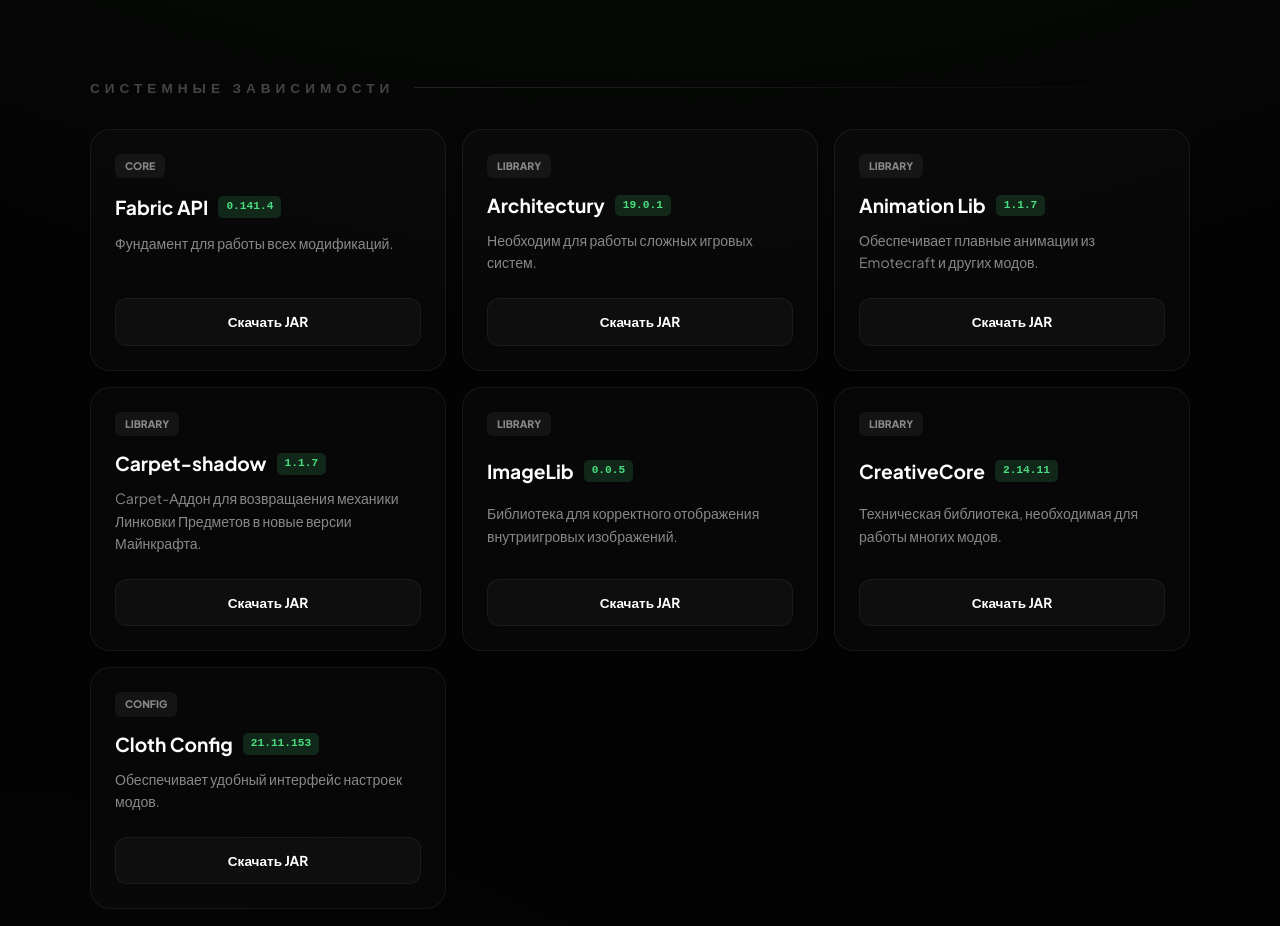
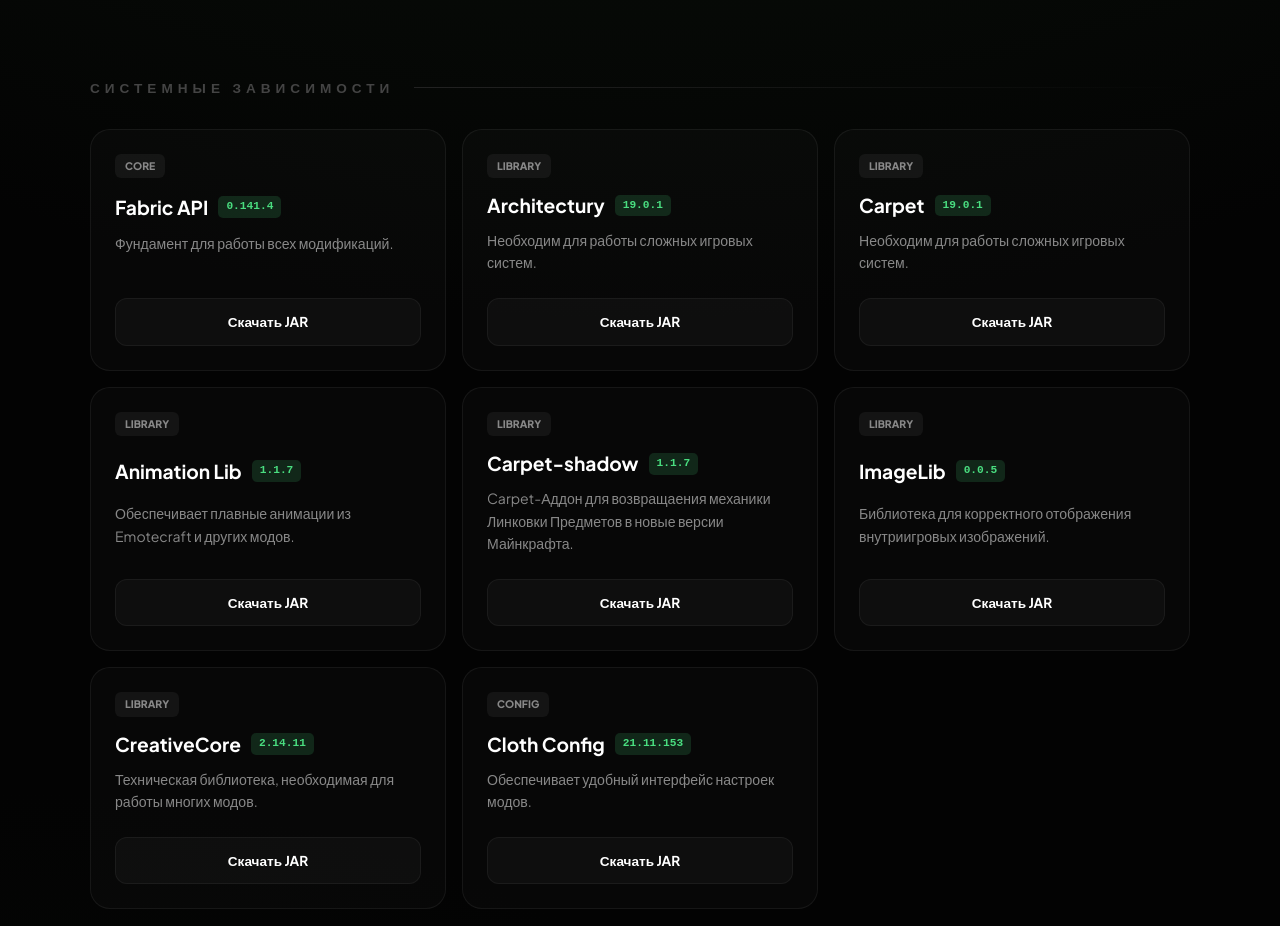
Before and after one commit to laguser/laguser.github.io, a plain HTML site: page index.html in a window 1280 px wide. Shown: the part 909-1835 px from the top of the page. Drawn offline with Linux system fonts and the light colour scheme.

Commit message:
Update index.html

```diff
--- a/index.html
+++ b/index.html
@@ -307,7 +307,7 @@
         <div class="pack-card">
             <h2>Ручная установка</h2>
             <p>Скачайте zip-архив для стандартного лаунчера.</p>
-            <a href="https://disk.yandex.ru/d/7003aNgK33BSlg" target="_blank" rel="noopener noreferrer" class="btn btn-accent">Скачать</a>
+            <a href="https://disk.yandex.ru/d/0Kt7Gg5GdccG7Q" target="_blank" rel="noopener noreferrer" class="btn btn-accent">Скачать</a>
         </div>
     </div>
 
@@ -324,6 +324,12 @@
             <div class="mod-name">Architectury <span class="mod-version">19.0.1</span></div>
             <div class="mod-desc">Необходим для работы сложных игровых систем.</div>
             <a href="https://modrinth.com/mod/architectury-api/version/19.0.1+fabric" target="_blank" rel="noopener noreferrer" class="download-link">Скачать JAR</a>
+        </div>
+        <div class="mod-card">
+            <div class="mod-tag">Library</div>
+            <div class="mod-name">Carpet <span class="mod-version">19.0.1</span></div>
+            <div class="mod-desc">Необходим для работы сложных игровых систем.</div>
+            <a href="https://modrinth.com/mod/carpet/version/1.4.194" target="_blank" rel="noopener noreferrer" class="download-link">Скачать JAR</a>
         </div>
         <div class="mod-card">
             <div class="mod-tag">Library</div>
```
